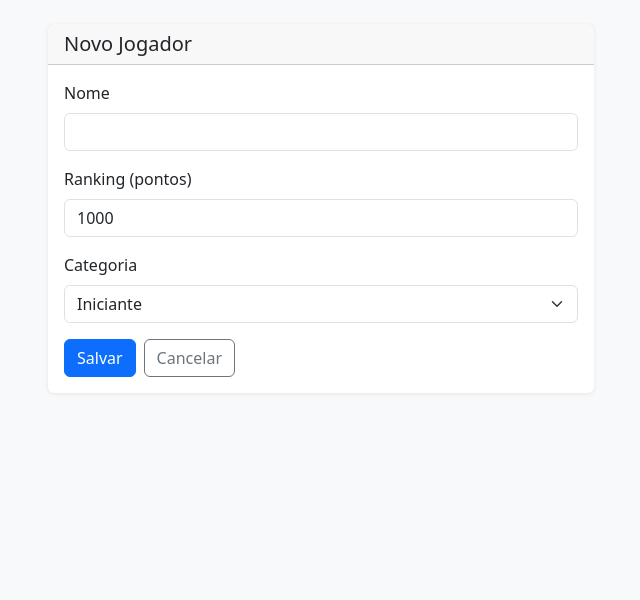
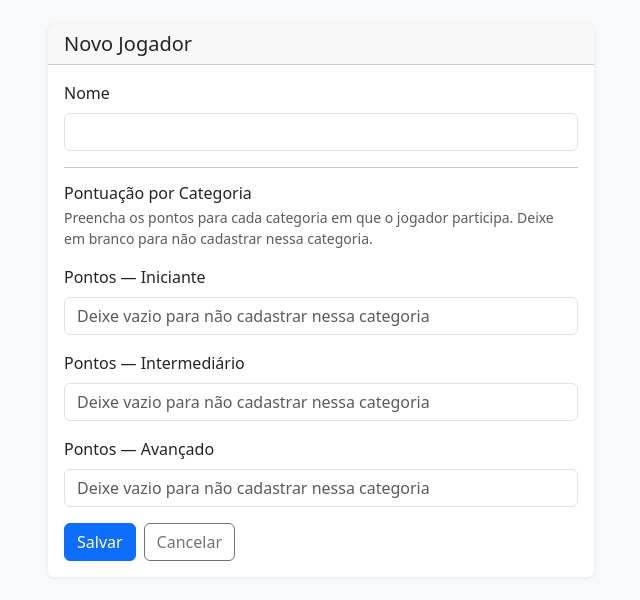
Before and after one commit to marcoantonio567/organizador-campeonatos-tt, a Django app: page /jogadores/novo/ in a window 1280 px wide. Shown: the part 56-656 px from the top of the page, without its empty margins (319-959 px from the left). Run offline with Django 5.2, Linux system fonts and the light colour scheme.

Commit message:
Adiciona modelo PlayerCategoryRanking e refatora lógica de jogadores, incluindo migração de dados e ajustes nas views e formulários

```diff
--- a/championships/models.py
+++ b/championships/models.py
@@ -27,7 +27,7 @@ class Championship(models.Model):
         return self.name
 
     def get_enrolled_players(self):
-        return Player.objects.filter(enrollments__championship=self).order_by('-ranking_atual')
+        return Player.objects.filter(enrollments__championship=self).order_by('name')
 
 
 class Enrollment(models.Model):
--- a/championships/services.py
+++ b/championships/services.py
@@ -30,7 +30,7 @@ def generate_groups(championship: Championship, num_groups: int) -> list:
         Enrollment.objects
         .filter(championship=championship)
         .select_related('player')
-        .order_by('seed', '-player__ranking_atual')
+        .order_by('seed')
     )
     players = [e.player for e in enrollments]
 
--- a/players/forms.py
+++ b/players/forms.py
@@ -1,13 +1,41 @@
 from django import forms
-from .models import Player
+from .models import Player, PlayerCategoryRanking, CATEGORY_CHOICES
 
 
 class PlayerForm(forms.ModelForm):
     class Meta:
         model = Player
-        fields = ['name', 'ranking_atual', 'categoria']
+        fields = ['name']
         widgets = {
             'name': forms.TextInput(attrs={'class': 'form-control'}),
-            'ranking_atual': forms.NumberInput(attrs={'class': 'form-control'}),
-            'categoria': forms.Select(attrs={'class': 'form-select'}),
         }
+
+
+class PlayerCategoryRankingForm(forms.Form):
+    pontos_iniciante = forms.IntegerField(
+        label='Pontos — Iniciante',
+        required=False,
+        min_value=0,
+        widget=forms.NumberInput(attrs={
+            'class': 'form-control',
+            'placeholder': 'Deixe vazio para não cadastrar nessa categoria',
+        }),
+    )
+    pontos_intermediario = forms.IntegerField(
+        label='Pontos — Intermediário',
+        required=False,
+        min_value=0,
+        widget=forms.NumberInput(attrs={
+            'class': 'form-control',
+            'placeholder': 'Deixe vazio para não cadastrar nessa categoria',
+        }),
+    )
+    pontos_avancado = forms.IntegerField(
+        label='Pontos — Avançado',
+        required=False,
+        min_value=0,
+        widget=forms.NumberInput(attrs={
+            'class': 'form-control',
+            'placeholder': 'Deixe vazio para não cadastrar nessa categoria',
+        }),
+    )
--- a/players/models.py
+++ b/players/models.py
@@ -1,22 +1,37 @@
 from django.db import models
+
+CATEGORY_CHOICES = [
+    ('iniciante', 'Iniciante'),
+    ('intermediario', 'Intermediário'),
+    ('avancado', 'Avançado'),
+]
 
 
 class Player(models.Model):
-    CATEGORY_CHOICES = [
-        ('iniciante', 'Iniciante'),
-        ('intermediario', 'Intermediário'),
-        ('avancado', 'Avançado'),
-    ]
-
     name = models.CharField('Nome', max_length=100)
-    ranking_atual = models.IntegerField('Ranking (pontos)', default=1000)
-    categoria = models.CharField('Categoria', max_length=20, choices=CATEGORY_CHOICES, default='iniciante')
     created_at = models.DateTimeField(auto_now_add=True)
 
     class Meta:
         verbose_name = 'Jogador'
         verbose_name_plural = 'Jogadores'
-        ordering = ['-ranking_atual']
+        ordering = ['name']
 
     def __str__(self):
         return self.name
+
+
+class PlayerCategoryRanking(models.Model):
+    player = models.ForeignKey(
+        Player, on_delete=models.CASCADE, related_name='category_rankings', verbose_name='Jogador'
+    )
+    categoria = models.CharField('Categoria', max_length=20, choices=CATEGORY_CHOICES)
+    pontos = models.IntegerField('Pontos', default=1000)
+
+    class Meta:
+        verbose_name = 'Ranking por Categoria'
+        verbose_name_plural = 'Rankings por Categoria'
+        unique_together = [('player', 'categoria')]
+        ordering = ['-pontos']
+
+    def __str__(self):
+        return f'{self.player.name} — {self.get_categoria_display()}: {self.pontos} pts'
--- a/players/views.py
+++ b/players/views.py
@@ -1,23 +1,34 @@
 from django.db.models import Q, Sum
+from django.shortcuts import redirect
 from django.urls import reverse_lazy
 from django.views.generic import ListView, CreateView, UpdateView, DeleteView, DetailView
-from .models import Player
-from .forms import PlayerForm
+from .models import Player, PlayerCategoryRanking, CATEGORY_CHOICES
+from .forms import PlayerForm, PlayerCategoryRankingForm
+
+_CATEGORY_FIELD_MAP = [
+    ('iniciante',     'pontos_iniciante'),
+    ('intermediario', 'pontos_intermediario'),
+    ('avancado',      'pontos_avancado'),
+]
 
 
 class PlayerListView(ListView):
     model = Player
     template_name = 'players/list.html'
     context_object_name = 'players'
-    ordering = ['-ranking_atual']
 
     def get_context_data(self, **kwargs):
         ctx = super().get_context_data(**kwargs)
-        qs = self.get_queryset()
         ctx['categories'] = [
-            ('avancado',      'Avançado',      qs.filter(categoria='avancado')),
-            ('intermediario', 'Intermediário', qs.filter(categoria='intermediario')),
-            ('iniciante',     'Iniciante',     qs.filter(categoria='iniciante')),
+            (
+                key,
+                label,
+                PlayerCategoryRanking.objects
+                    .filter(categoria=key)
+                    .select_related('player')
+                    .order_by('-pontos'),
+            )
+            for key, label in CATEGORY_CHOICES
         ]
         return ctx
 
@@ -40,7 +51,6 @@ class PlayerDetailView(DetailView):
         total = finished.count()
         wins  = finished.filter(winner=player).count()
 
-        # Sets vencidos = soma dos sets do lado do jogador em cada partida
         sets_as_a = finished.filter(player_a=player).aggregate(s=Sum('score_a'))['s'] or 0
         sets_as_b = finished.filter(player_b=player).aggregate(s=Sum('score_b'))['s'] or 0
         total_sets_won = sets_as_a + sets_as_b
@@ -52,6 +62,7 @@ class PlayerDetailView(DetailView):
             'win_pct':       round(wins / total * 100) if total else 0,
             'total_sets_won': total_sets_won,
         }
+        ctx['category_rankings'] = player.category_rankings.order_by('categoria')
         return ctx
 
 
@@ -64,7 +75,20 @@ class PlayerCreateView(CreateView):
     def get_context_data(self, **kwargs):
         ctx = super().get_context_data(**kwargs)
         ctx['title'] = 'Novo Jogador'
+        ctx['ranking_form'] = PlayerCategoryRankingForm(self.request.POST or None)
         return ctx
+
+    def form_valid(self, form):
+        player = form.save()
+        ranking_form = PlayerCategoryRankingForm(self.request.POST)
+        if ranking_form.is_valid():
+            for cat_key, field_name in _CATEGORY_FIELD_MAP:
+                pontos = ranking_form.cleaned_data.get(field_name)
+                if pontos is not None:
+                    PlayerCategoryRanking.objects.create(
+                        player=player, categoria=cat_key, pontos=pontos
+                    )
+        return redirect(self.success_url)
 
 
 class PlayerUpdateView(UpdateView):
@@ -73,10 +97,39 @@ class PlayerUpdateView(UpdateView):
     template_name = 'players/form.html'
     success_url = reverse_lazy('players:list')
 
+    def _initial_ranking_data(self):
+        return {
+            f'pontos_{r.categoria}': r.pontos
+            for r in self.object.category_rankings.all()
+        }
+
     def get_context_data(self, **kwargs):
         ctx = super().get_context_data(**kwargs)
         ctx['title'] = f'Editar — {self.object.name}'
+        if self.request.POST:
+            ctx['ranking_form'] = PlayerCategoryRankingForm(self.request.POST)
+        else:
+            ctx['ranking_form'] = PlayerCategoryRankingForm(
+                initial=self._initial_ranking_data()
+            )
         return ctx
+
+    def form_valid(self, form):
+        player = form.save()
+        ranking_form = PlayerCategoryRankingForm(self.request.POST)
+        if ranking_form.is_valid():
+            for cat_key, field_name in _CATEGORY_FIELD_MAP:
+                pontos = ranking_form.cleaned_data.get(field_name)
+                if pontos is not None:
+                    PlayerCategoryRanking.objects.update_or_create(
+                        player=player, categoria=cat_key,
+                        defaults={'pontos': pontos},
+                    )
+                else:
+                    PlayerCategoryRanking.objects.filter(
+                        player=player, categoria=cat_key
+                    ).delete()
+        return redirect(self.success_url)
 
 
 class PlayerDeleteView(DeleteView):
--- a/templates/players/form.html
+++ b/templates/players/form.html
@@ -18,7 +18,26 @@
               {% endif %}
             </div>
           {% endfor %}
-          <div class="d-flex gap-2">
+
+          {% if ranking_form %}
+          <hr>
+          <h6 class="mb-1">Pontuação por Categoria</h6>
+          <p class="text-muted small mb-3">
+            Preencha os pontos para cada categoria em que o jogador participa.
+            Deixe em branco para não cadastrar nessa categoria.
+          </p>
+          {% for field in ranking_form %}
+            <div class="mb-3">
+              <label class="form-label">{{ field.label }}</label>
+              {{ field }}
+              {% if field.errors %}
+                <div class="text-danger small">{{ field.errors }}</div>
+              {% endif %}
+            </div>
+          {% endfor %}
+          {% endif %}
+
+          <div class="d-flex gap-2 mt-3">
             <button type="submit" class="btn btn-primary">Salvar</button>
             <a href="{% url 'players:list' %}" class="btn btn-outline-secondary">Cancelar</a>
           </div>
--- a/templates/players/list.html
+++ b/templates/players/list.html
@@ -24,7 +24,7 @@
 <div class="tab-content">
   {% for key, label, group in categories %}
   <div class="tab-pane fade {% if forloop.first %}show active{% endif %}" id="tab-{{ key }}">
-    {% include 'players/_table.html' with player_list=group empty_label=label %}
+    {% include 'players/_table.html' with ranking_list=group empty_label=label %}
   </div>
   {% endfor %}
 </div>
```
Also changed, not shown: players/admin.py (+16 -4 lines), templates/championships/detail.html (+8 -2 lines), templates/players/_table.html (+7 -9 lines), templates/players/detail.html (+14 -6 lines), players/migrations/0003_playercategoryranking.py (added).
